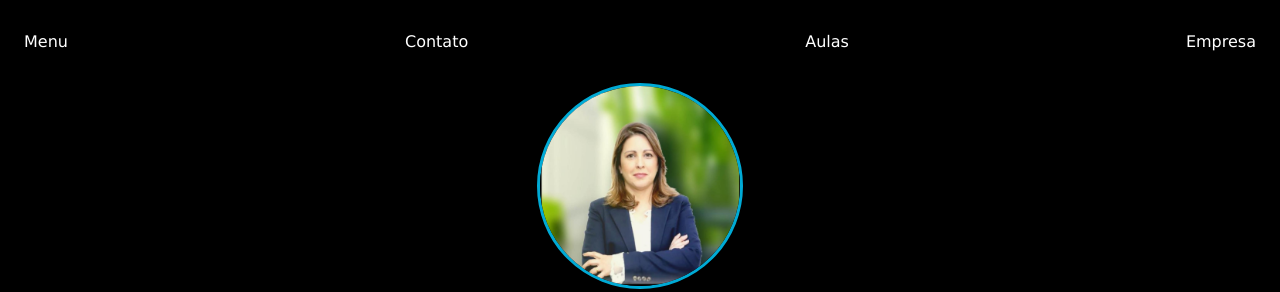
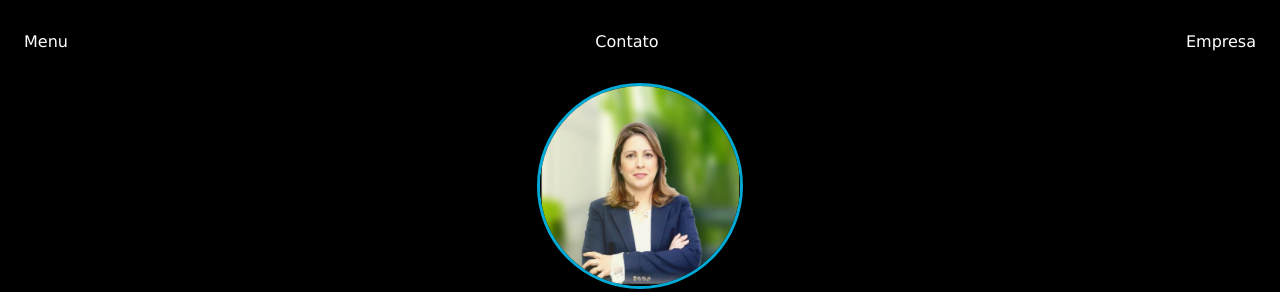
Before and after one commit to wquerq/100, a plain HTML site: page Aulas.html in a window 1280 px wide. Shown: the top 292 px of the page. Drawn offline with Linux system fonts and the light colour scheme.

Commit message:
Update Aulas.html

```diff
--- a/Aulas.html
+++ b/Aulas.html
@@ -13,8 +13,6 @@
         </li><li>
             <a href="contato.html">Contato</a>
         </li><li>
-            <a href="Aulas.html">Aulas</a>
-        </li><li>
             <a href="Empresas.html">Empresa</a>
             </li>
     </ul>
```
